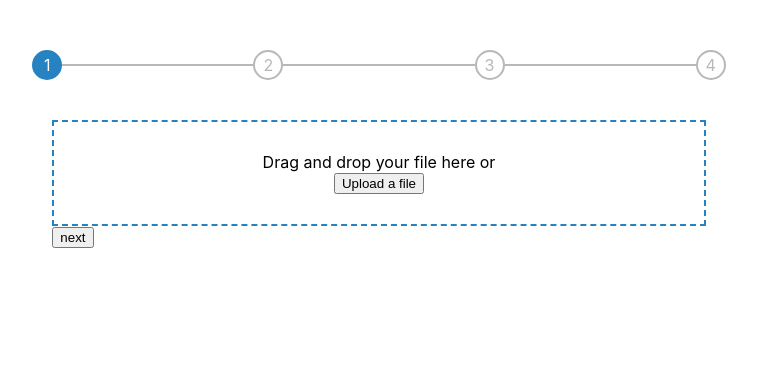
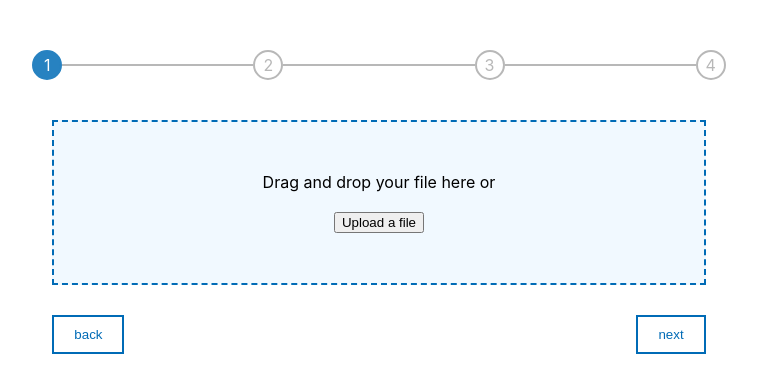
Before and after one commit to KaterynaHruvman/react-test, a React (Create React App) app: page / in a window 1280 px wide. Shown: the top 392 px of the page, without its empty margins (261-1018 px from the left). Built offline with nearby package versions, Linux system fonts and the light colour scheme.

Commit message:
drag done

```diff
--- a/src/components/Forms/UploadFile/UploadFile.jsx
+++ b/src/components/Forms/UploadFile/UploadFile.jsx
@@ -49,9 +49,24 @@ const formik = useFormik({
     });
   },
 });
+
+const [dragActive, setDragActive] = React.useState(false);
+
+  // handle drag events
+  const handleDrag = (e) => {
+    e.preventDefault();
+    e.stopPropagation();
+    console.log(e.type);
+    if (e.type === "dragenter" || e.type === "dragover") {
+      setDragActive(true);
+    } else if (e.type === "dragleave") {
+      setDragActive(false);
+    }
+  };
+
   return (
-    <form className={styles.dragNdropForm} onSubmit={formik.handleSubmit} encType="multipart/form-data">
-      <div className={styles.dragNdropWrapper}>
+    <form className={styles.dragNdropForm} onSubmit={(e) => e.preventDefault()} encType="multipart/form-data">
+      <div className={dragActive ? styles.dragNdropWrapperActive : styles.dragNdropWrapper}  onDragEnter={handleDrag} onDragLeave={handleDrag}>
         <input
           type="file"
           id="file"
@@ -62,18 +77,25 @@ const formik = useFormik({
         <label id="labelFileUpload" htmlFor="file">
           <div>
             <p>Drag and drop your file here or</p>
-            <button className="upload-button">Upload a file</button>
+            <button className={styles.uploadButton}>Upload a file</button>
           </div>
         </label>
       </div>
 
-
-      <button
-        className="rounded-md bg-indigo-500 font-medium text-white my-2 p-2"
-        type="submit"
-      >
-        next
-      </button>
+      <div className={styles.buttonsWrapper}>
+        <button
+          className={styles.button}
+          type="submit"
+        >
+          back
+        </button>
+        <button
+          className={styles.button}
+          type="submit"
+        >
+          next
+        </button>
+      </div>
     </form>
 
   );
--- a/src/components/Forms/UploadFile/UploadFile.module.css
+++ b/src/components/Forms/UploadFile/UploadFile.module.css
@@ -6,18 +6,46 @@
 
 .dragNdropWrapper {
   display: flex;
-  padding: 30px;
+  padding: 50px;
   justify-content: center;
-
-
   margin-top: 40px;
   max-width: 100%;
   text-align: center;
-
-  border: dashed 2px #2782C1;
+  background-color: #f1f9ff;
+  border: dashed 2px #006bb6;
 }
 
+.dragNdropWrapperActive {
+   display: flex;
+  padding: 50px;
+  justify-content: center;
+  margin-top: 40px;
+  max-width: 100%;
+  text-align: center;
+  background-color: #ffffff;
+  border: dashed 2px #006bb6;
+}
 
 .inputFileUpload {
   display: none;
 }
+
+.uploadButton {
+  margin-top: 20px;
+  cursor: pointer;
+}
+
+.buttonsWrapper {
+  display: flex;
+  justify-content: space-between;
+  margin-top: 30px;
+}
+
+.button {
+  border-style: none;
+  border: solid 2px #006bb6;
+  padding: 10px 20px;
+  background-color: white;
+  color: #006bb6;
+  cursor: pointer;
+}
--- a/src/components/Stepper/Stepper.module.css
+++ b/src/components/Stepper/Stepper.module.css
@@ -33,6 +33,6 @@
 }
 
 .finishedStep {
-  background-color: #2782C1;
+  background-color: #006bb6;
   color: white;
 }
```
